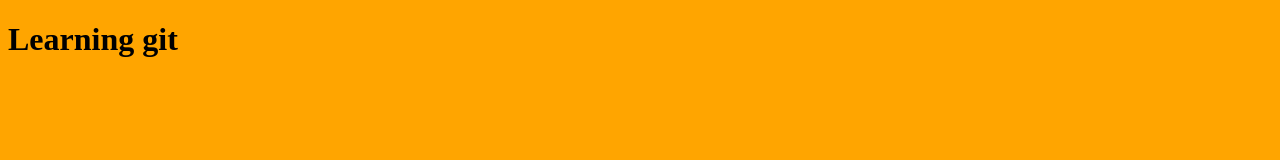
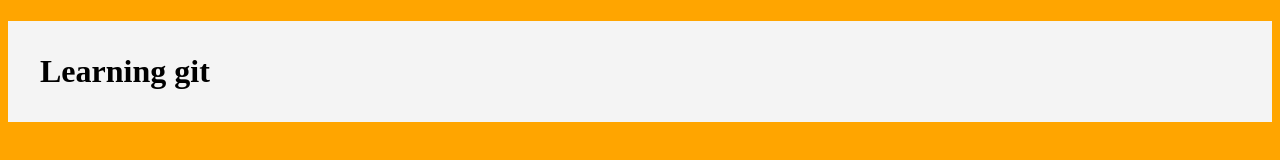
Before and after one commit to Aliyu-Saidu/Creating-Repo, a plain HTML site: page index.html in a window 1280 px wide. Drawn offline with Linux system fonts and the light colour scheme.

Commit message:
Added some styles to the h1 tag

```diff
--- a/styles.css
+++ b/styles.css
@@ -1,3 +1,8 @@
 body {
 	background-color: orange;
 }
+
+h1 {
+	background-color: #f4f4f4;
+	padding: 2rem;
+}
```
